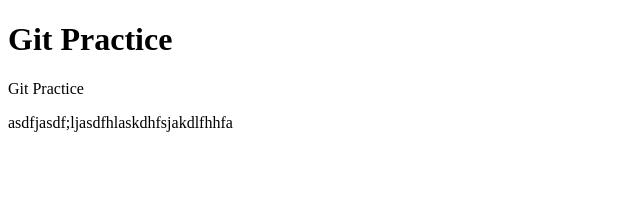
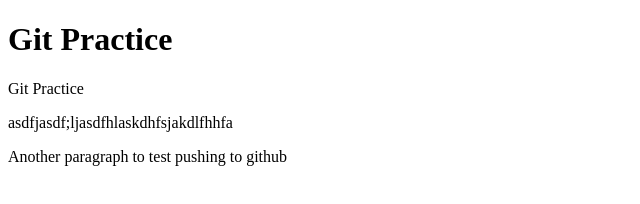
Before and after one commit to austinpettis/Learn-git, a plain HTML site: page index.html in a window 1280 px wide. Shown: the whole page, without its empty margins (0-640 px from the left). Drawn offline with Linux system fonts and the light colour scheme.

Commit message:
added new p

```diff
--- a/index.html
+++ b/index.html
@@ -9,5 +9,7 @@
     <h1>Git Practice</h1>
     <p>Git Practice</p>
     <p>asdfjasdf;ljasdfhlaskdhfsjakdlfhhfa</p>
+    <p>Another paragraph to test pushing to github</p>
+    </body>
 </body>
 </html>
```
